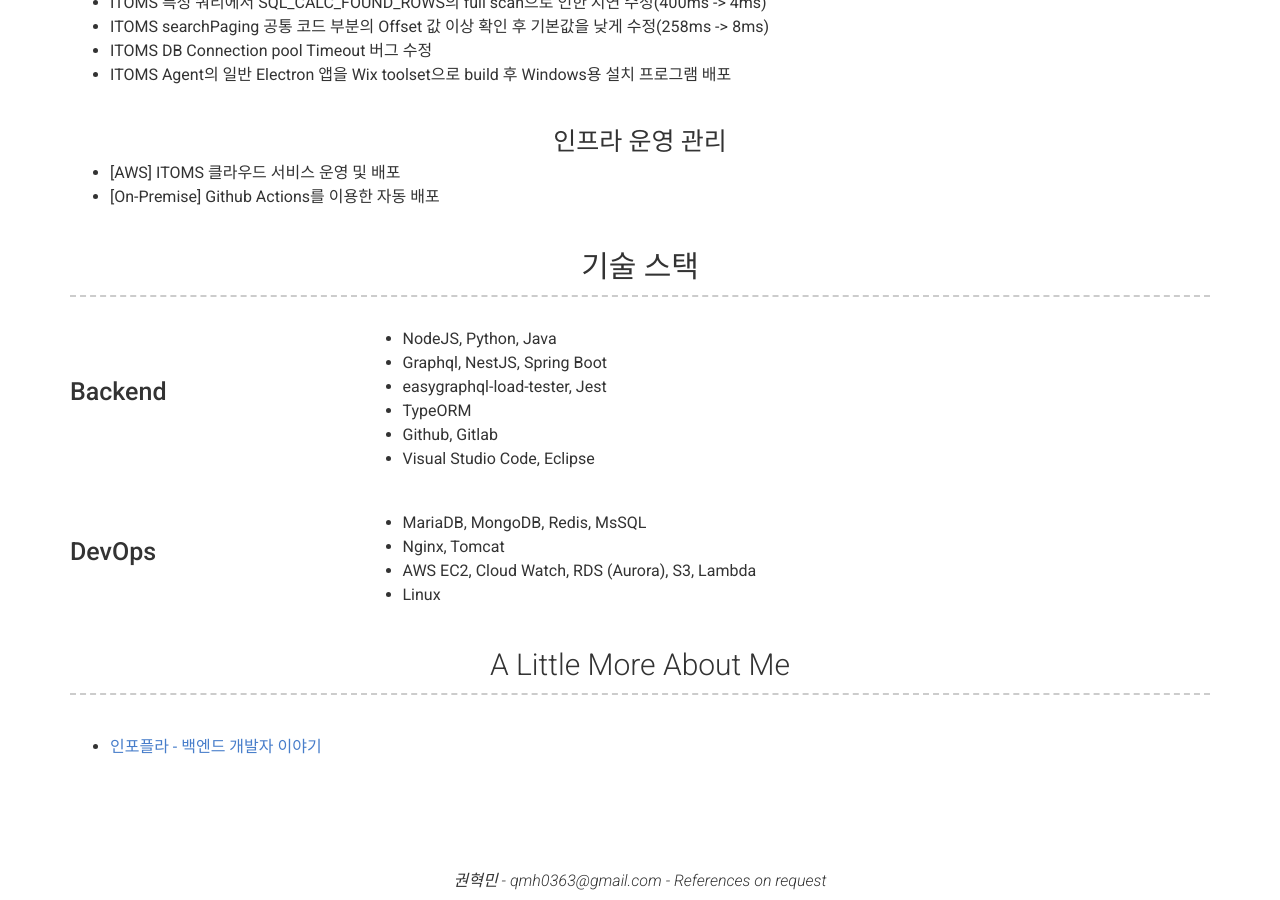
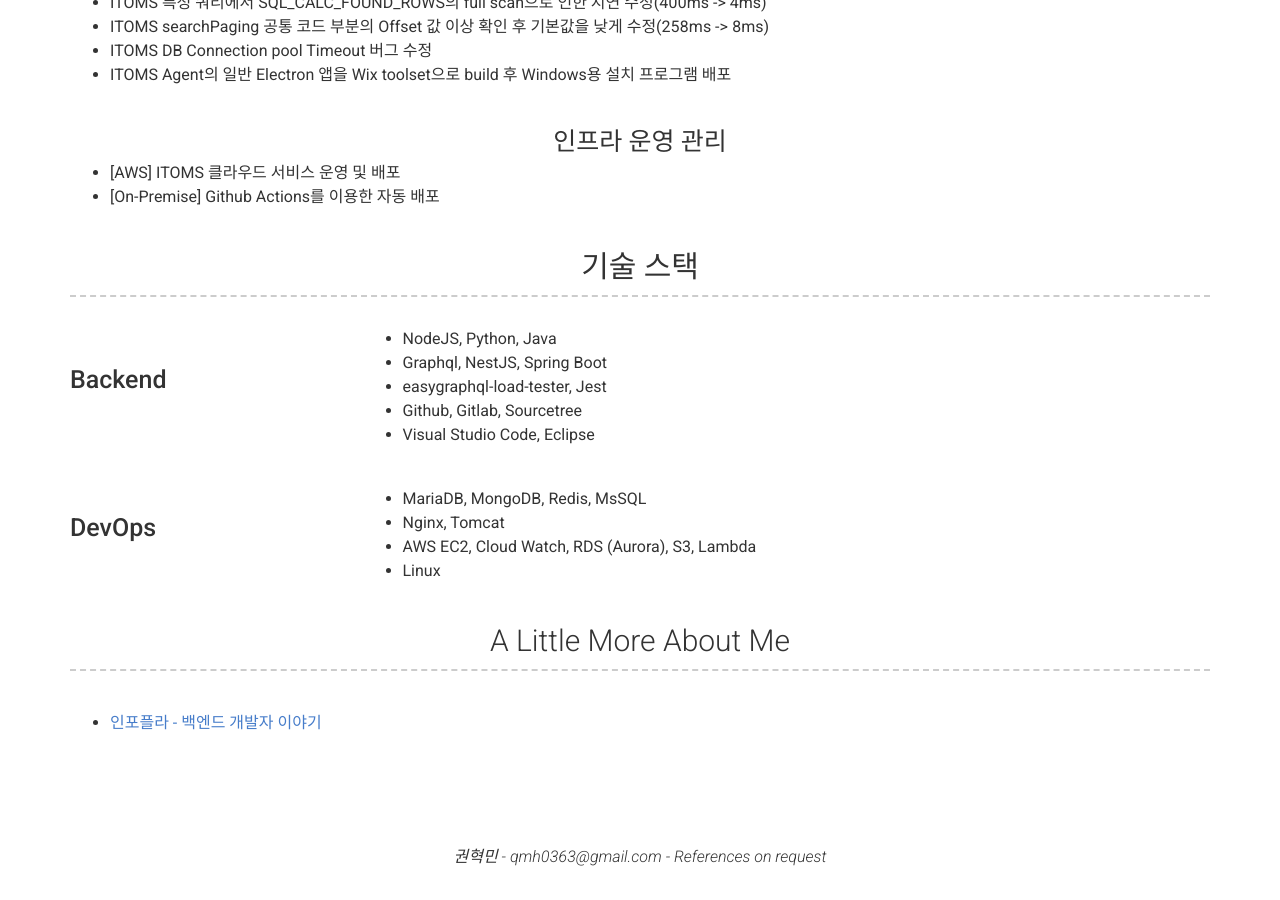
Before and after one commit to kwon-hm/kwon-hm.github.io, a Jekyll site: the page built from index.md, in a window 1280 px wide and 900 px high, scrolled down 1915 px. Built offline with Jekyll 4.4.1, drawn with Linux system fonts in a browser that asks for light colours; nearby versions of some CDN libraries; after the commit the page ends 2791 px from its top, so only the background shows below that; some of the changed text lies outside the part shown.

Commit message:
최종 수정

```diff
--- a/_config.yml
+++ b/_config.yml
@@ -62,7 +62,7 @@ about_content: | # this will include new lines to allow paragraphs
   현재 팀장의 위치에서 주도적인 업무 환경 만들기와 팀원의 성장을 고려하면서 개발을 진행하고 있습니다.<br>
 
 content:
-  - title: Experience # Title for the section
+  - title: Experience & Projects # Title for the section
     layout: list # Type of content section (list/text)
     content:
       - layout: left
@@ -157,8 +157,7 @@ content:
           - NodeJS, Python, Java
           - Graphql, NestJS, Spring Boot
           - easygraphql-load-tester, Jest
-          - TypeORM
-          - Github, Gitlab
+          - Github, Gitlab, Sourcetree
           - Visual Studio Code, Eclipse
 
       - layout: left
--- a/_includes/v1/experience.html
+++ b/_includes/v1/experience.html
@@ -1,5 +1,5 @@
 <div class="container experience-container">
-  <h3 id="{{ site.experience_title | slugify | default: 'experience' }}">{{ site.experience_title | default: "Experience" }}</h3>
+  <h3 id="{{ site.experience_title | slugify | default: 'experience' }}">{{ site.experience_title | default: "Experience & Projects" }}</h3>
   {% for experience in site.data.experience %}
     {% include {{ experience.layout | default: 'left' | append: ".html" | prepend: "v1/" }} item=experience %}
   {% endfor %}
```
